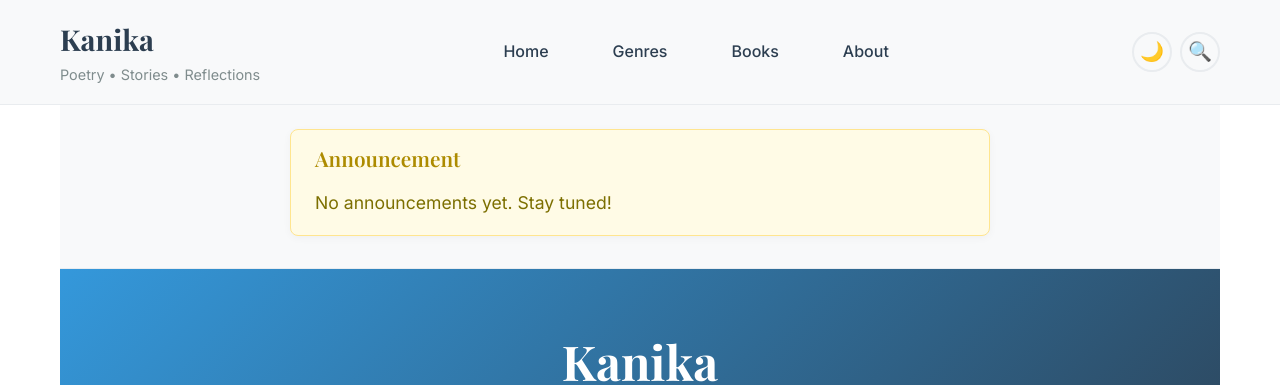
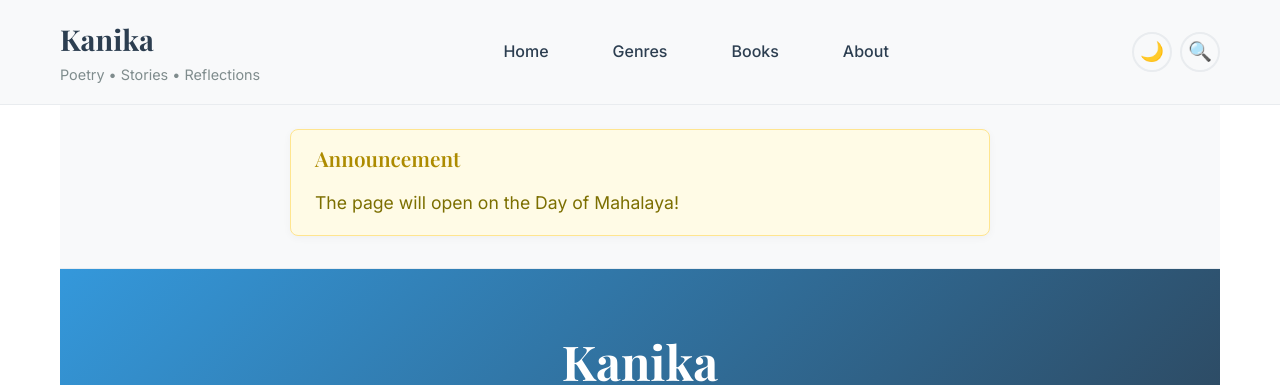
Before and after one commit to this-is-vivek/poetry-website, a Jekyll site: the page built from index.html, in a window 1280 px wide and 900 px high. Shown: the top 385 px of the window. Built offline with Jekyll 4.4.1, drawn with Linux system fonts in a browser that asks for light colours.

Commit message:
Update index.html

```diff
--- a/index.html
+++ b/index.html
@@ -6,7 +6,7 @@ layout: default
     <div class="wrapper">
         <div class="announcement-box">
             <h2>Announcement</h2>
-            <p id="announcement-message">No announcements yet. Stay tuned!</p>
+            <p id="announcement-message">The page will open on the Day of Mahalaya!</p>
         </div>
     </div>
 </section>
```
